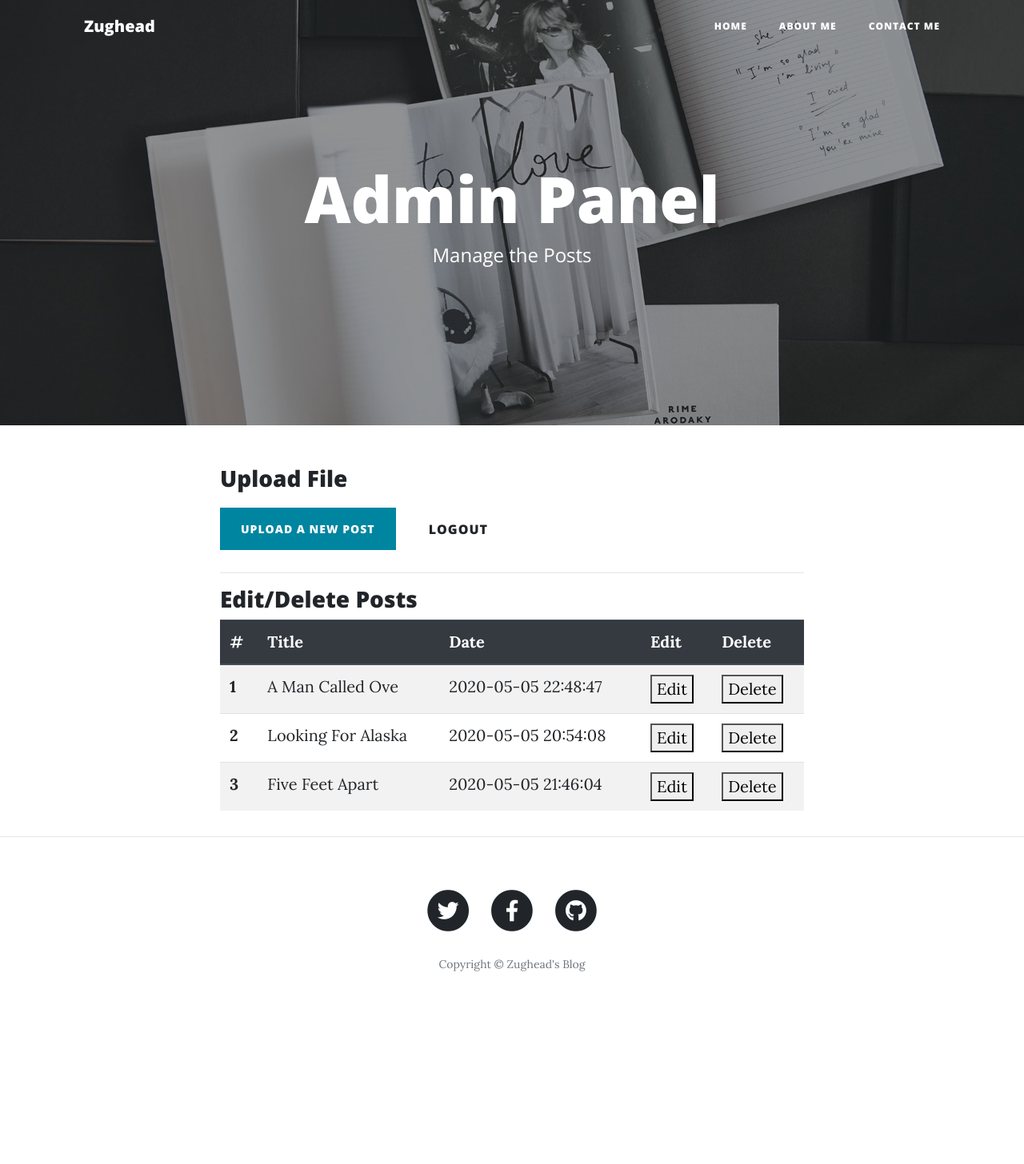
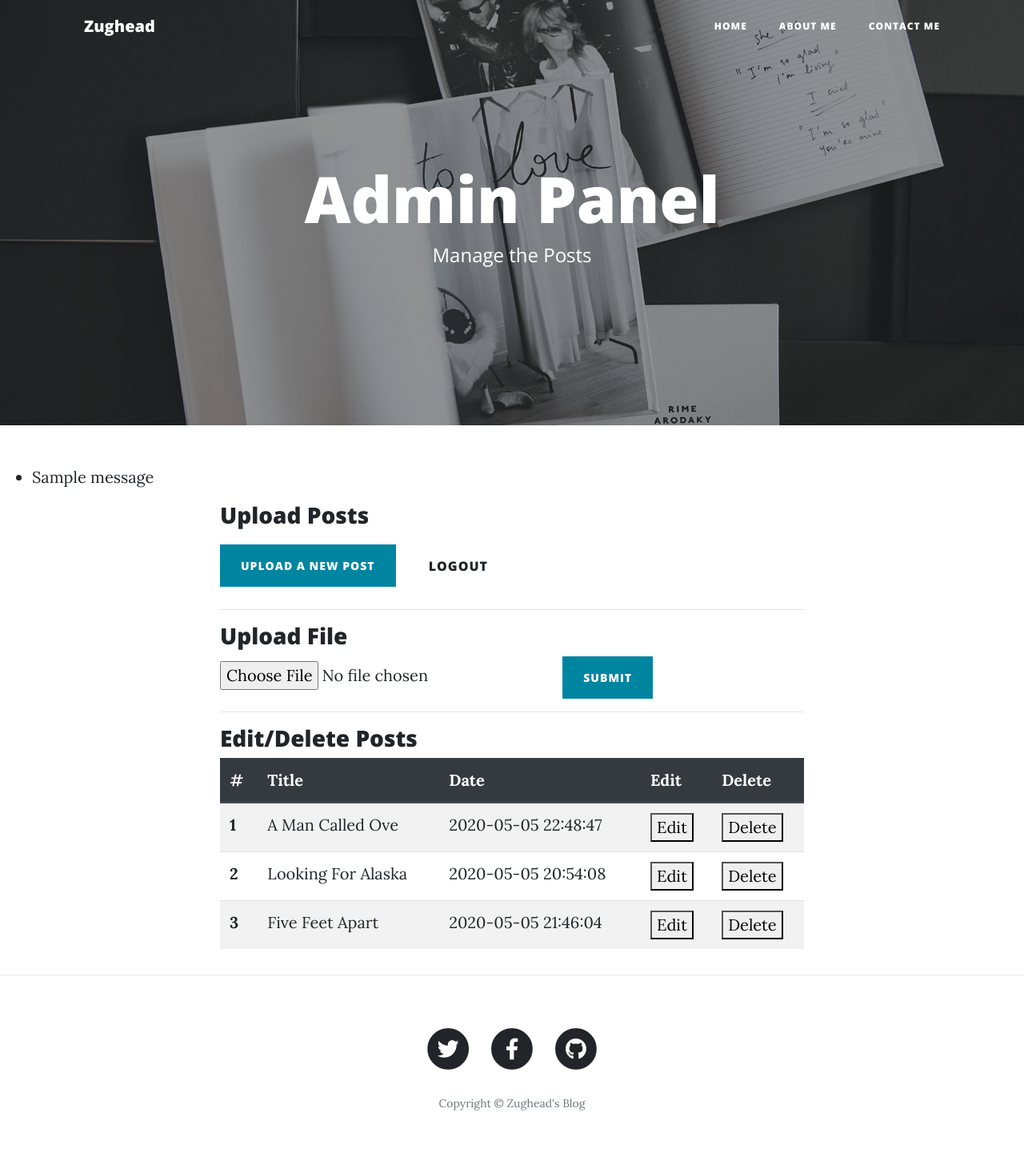
Before and after one commit to 1nonlyabhi/quarantineProjects1.0, a Flask app: template templates/dashboard.html in a window 1280 px wide. Shown: the whole page at 80% size. Before the commit the page ends 1215 px from the top, so only its background shows below. Run offline with Flask 2, Linux system fonts and the light colour scheme; the template is opened without the code that fills it: values that come from a table or form of the project are taken from there, others are empty; data comes from the database, SQL or seed files in the repository; one stand-in notice (Sample message) is shown; parts of the project's set-up code (start-up, migrations or seed data) failed here and were passed over; some libraries are stand-ins or nearby versions.

Commit message:
Add files via upload

```diff
--- a/templates/dashboard.html
+++ b/templates/dashboard.html
@@ -15,6 +15,15 @@
       </div>
     </div>
   </header>
+  {% with messages = get_flashed_messages() %}
+    {% if messages %}
+      <ul class=flashes >
+      {% for message in messages %}
+        <li>{{ message }}</li>
+      {% endfor %}
+      </ul>
+    {% endif %}
+  {% endwith %}
 
 
   <!-- Main Content -->
@@ -22,10 +31,16 @@
     <div class="row">
       <div class="col-lg-8 col-md-10 mx-auto">
 
-        <!-- File Uploder -->
-        <h3>Upload File</h3>
+        <!-- Post and File Uploder -->
+        <h3>Upload Posts</h3>
          <a href="/edit/0"><button class = "btn btn-primary">Upload A New Post</button></a>
          <a href="/logout"><button class = "btn btn-default btn-lg">Logout</button></a>
+        <hr>
+        <h3>Upload File</h3>
+        <form action = "/uploader" method = "post" enctype = "multipart/form-data">
+         <input type = "file" name = "file" />
+         <input type = "submit" class = "btn btn-primary"/>
+        </form>
         <hr>
         <!-- Table Content -->
         <h3>Edit/Delete Posts</h3>
```
